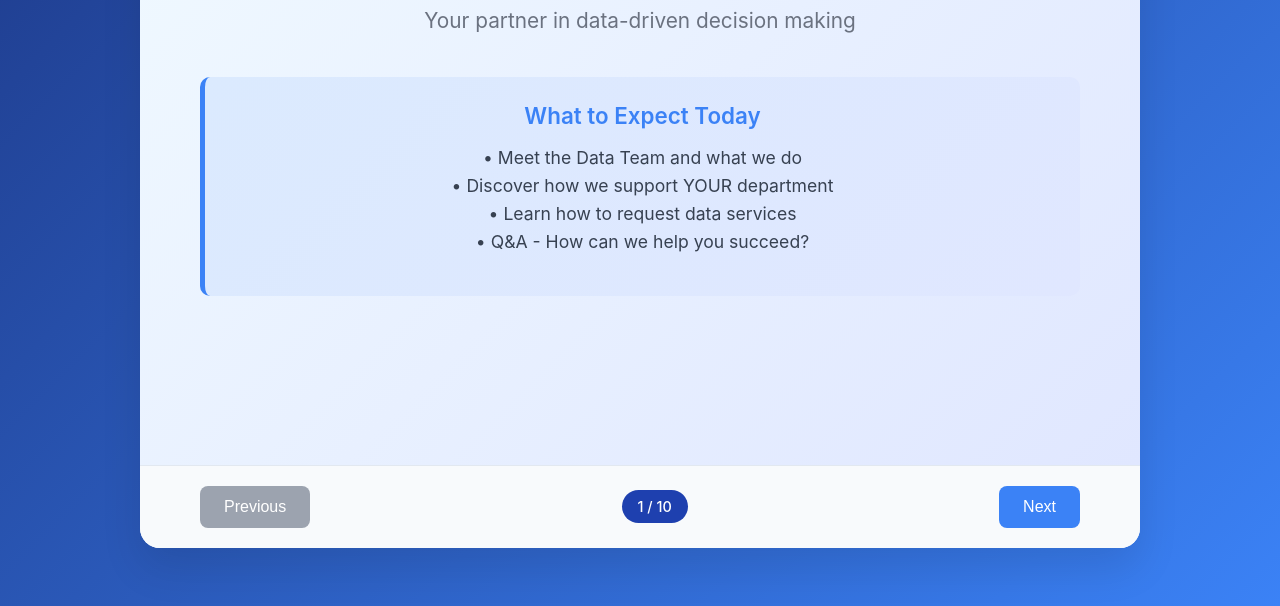
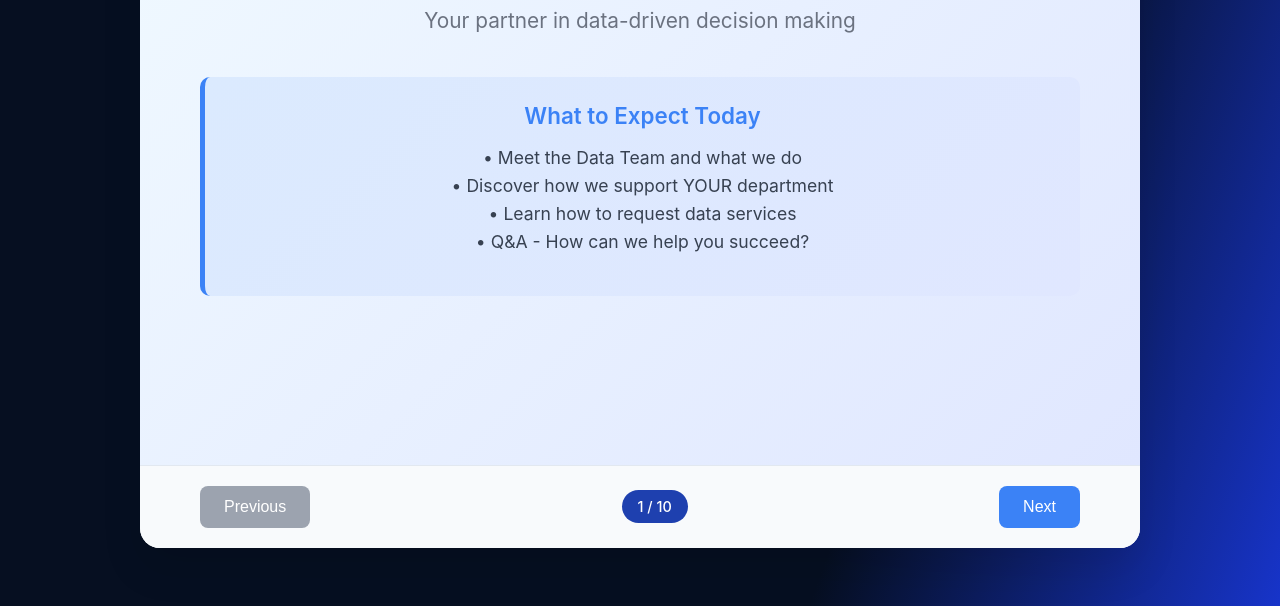
Before and after one commit to CoddIntern/Web-Development, a plain HTML site: page meet-the-data-team/index.html in a window 1280 px wide. Shown: the part 194-800 px from the top of the page. Drawn offline with Linux system fonts and the light colour scheme.

Commit message:
Update index.html

```diff
--- a/meet-the-data-team/index.html
+++ b/meet-the-data-team/index.html
@@ -13,7 +13,7 @@
 
         body {
             font-family: -apple-system, BlinkMacSystemFont, 'Segoe UI', Roboto, sans-serif;
-            background: linear-gradient(135deg, #1e3a8a 0%, #3b82f6 100%);
+            background: linear-gradient(290deg, #1734ca 0%, #060f21 30%);
             min-height: 100vh;
             display: flex;
             justify-content: center;
```
